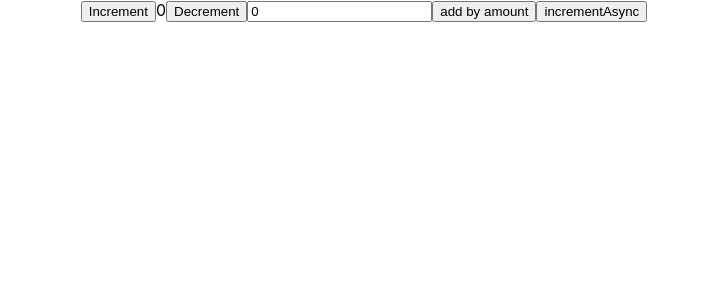
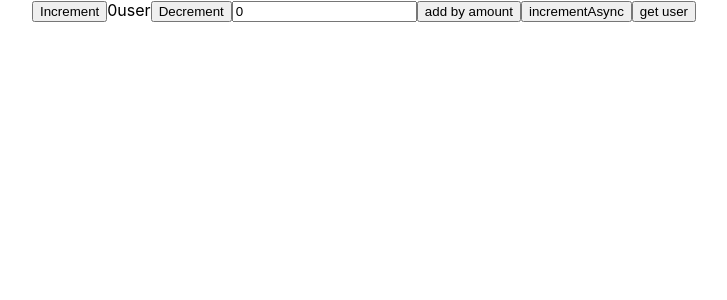
Before and after one commit to mariamisa/learn-redux, a React (Create React App) app: page / in a window 1280 px wide. Shown: the top 300 px of the page, without its empty margins (276-1003 px from the left). Built offline with nearby package versions, Linux system fonts and the light colour scheme.

Commit message:
make api request inside redux

```diff
--- a/package.json
+++ b/package.json
@@ -7,6 +7,7 @@
     "@testing-library/jest-dom": "^4.2.4",
     "@testing-library/react": "^9.5.0",
     "@testing-library/user-event": "^7.2.1",
+    "axios": "^0.21.1",
     "react": "^17.0.2",
     "react-dom": "^17.0.2",
     "react-redux": "^7.2.4",
--- a/src/features/counter/Counter.js
+++ b/src/features/counter/Counter.js
@@ -7,11 +7,12 @@ import {
   incrementByAmount,
   incrementAsync,
 } from "./counterSlice";
+import fetchUserById from './counterAPI'
 import { useSelector, useDispatch } from "react-redux";
 
 export function Counter() {
   //use selector to get data from store
-  const count = useSelector((state) => state.counter.value);
+  const count = useSelector((state) => state.counter);
   // dispatch to send action to the reducer store
   const dispatch = useDispatch();
   // state to save input value
@@ -25,7 +26,8 @@ export function Counter() {
         >
           Increment
         </button>
-        <span>{count}</span>
+        <span>{count.value}</span>
+        <span>{count.user}user</span>
         <button
           aria-label="Decrement value"
           onClick={() => dispatch(decrement())}
@@ -48,6 +50,12 @@ export function Counter() {
         >
           incrementAsync
         </button>
+        <button
+          aria-label="fetchUserById"
+          onClick={() => dispatch(fetchUserById(2))}
+        >
+          get user
+        </button>
 
       </div>
     </div>
--- a/src/features/counter/counterAPI.js
+++ b/src/features/counter/counterAPI.js
@@ -1,6 +1,20 @@
-// A mock function to mimic making an async request for data
-export function fetchCount(amount = 1) {
-  return new Promise((resolve) =>
-    setTimeout(() => resolve({ data: amount }), 500)
-  );
-}
+//(thunk to create async logic code its implement by default to configure store)
+import Axios from "axios";
+import { userLoaded } from "./counterSlice";
+
+// the outside "thunk creator" function
+const fetchUserById = (userId) => {
+  // the inside thunk function
+  return async (dispatch, getState) => {
+    try {
+      // make an async call in the thunk
+      const user = await Axios(`https://randomuser.me/api/?id=${userId}`);
+      // dispatch an action when we get the response back
+      dispatch(userLoaded(user.data.results[0].name.first));
+    } catch (err) {
+      console.log(err);
+    }
+  };
+};
+
+export default fetchUserById;
--- a/src/features/counter/counterSlice.js
+++ b/src/features/counter/counterSlice.js
@@ -12,6 +12,7 @@ export const counterSlice = createSlice({
   name: "counter",
   initialState: {
     value: 0,
+    user: "",
   },
   reducers: {
     increment: (state) => {
@@ -23,18 +24,22 @@ export const counterSlice = createSlice({
     incrementByAmount: (state, action) => {
       state.value += action.payload;
     },
+    userLoaded: (state, action) => {
+      state.user = action.payload;
+    },
   },
 });
 // The function below is called a thunk and allows us to perform async logic.
 // It can be dispatched like a regular action: `dispatch(incrementAsync(10))`.
 // This will call the thunk with the `dispatch` function as the first argument.
 // Async code can then be executed and other actions can be dispatched
-export const incrementAsync = amount => dispatch => {
+export const incrementAsync = (amount) => (dispatch) => {
   setTimeout(() => {
-    dispatch(incrementByAmount(amount))
-  }, 1000)
-}
+    dispatch(incrementByAmount(amount));
+  }, 1000);
+};
 // Action creators are generated for each case reducer function
 
-export const { increment, decrement, incrementByAmount } = counterSlice.actions;
-export default counterSlice.reducer
+export const { increment, decrement, incrementByAmount, userLoaded } =
+  counterSlice.actions;
+export default counterSlice.reducer;
```
Also changed, not shown: 1 other file (tests, documents, lock files or other folders).
